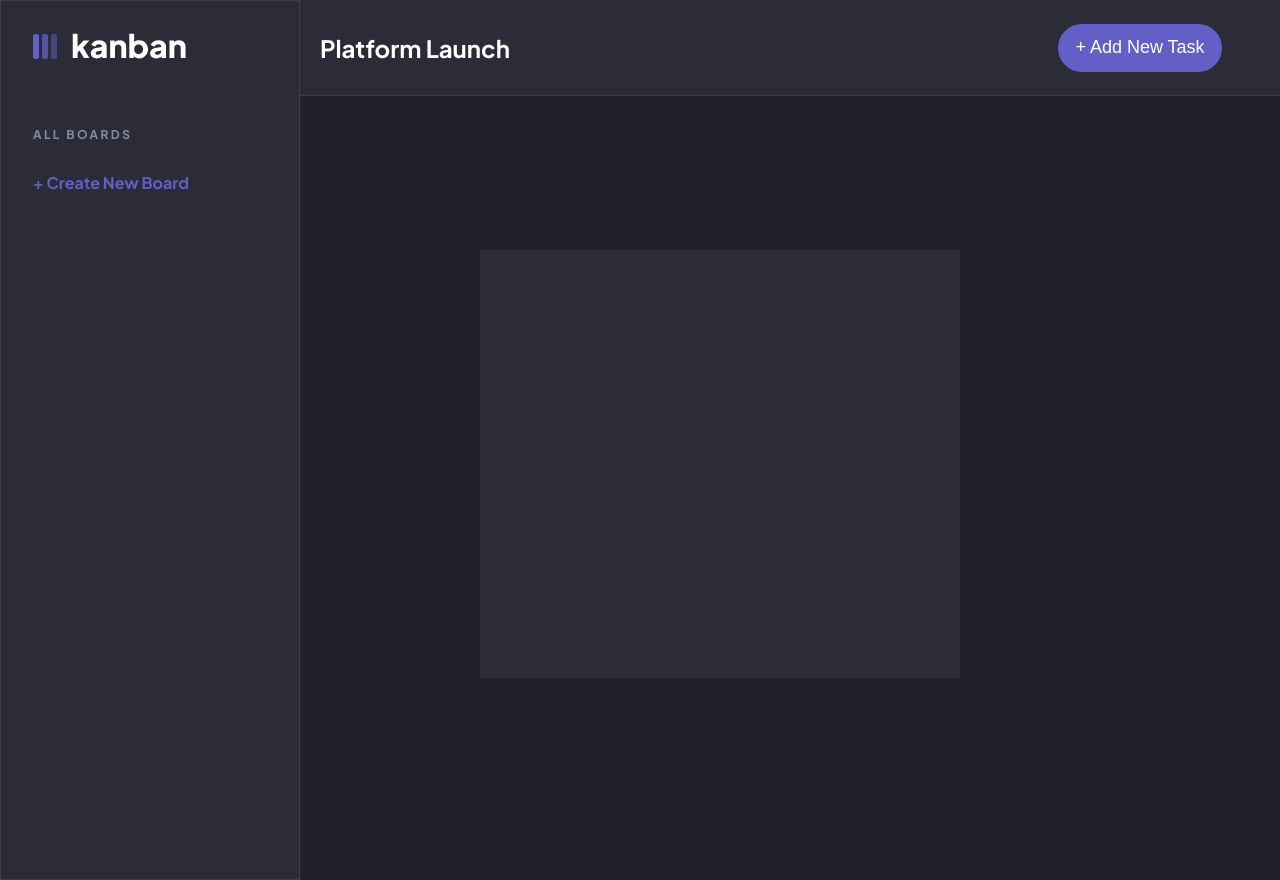
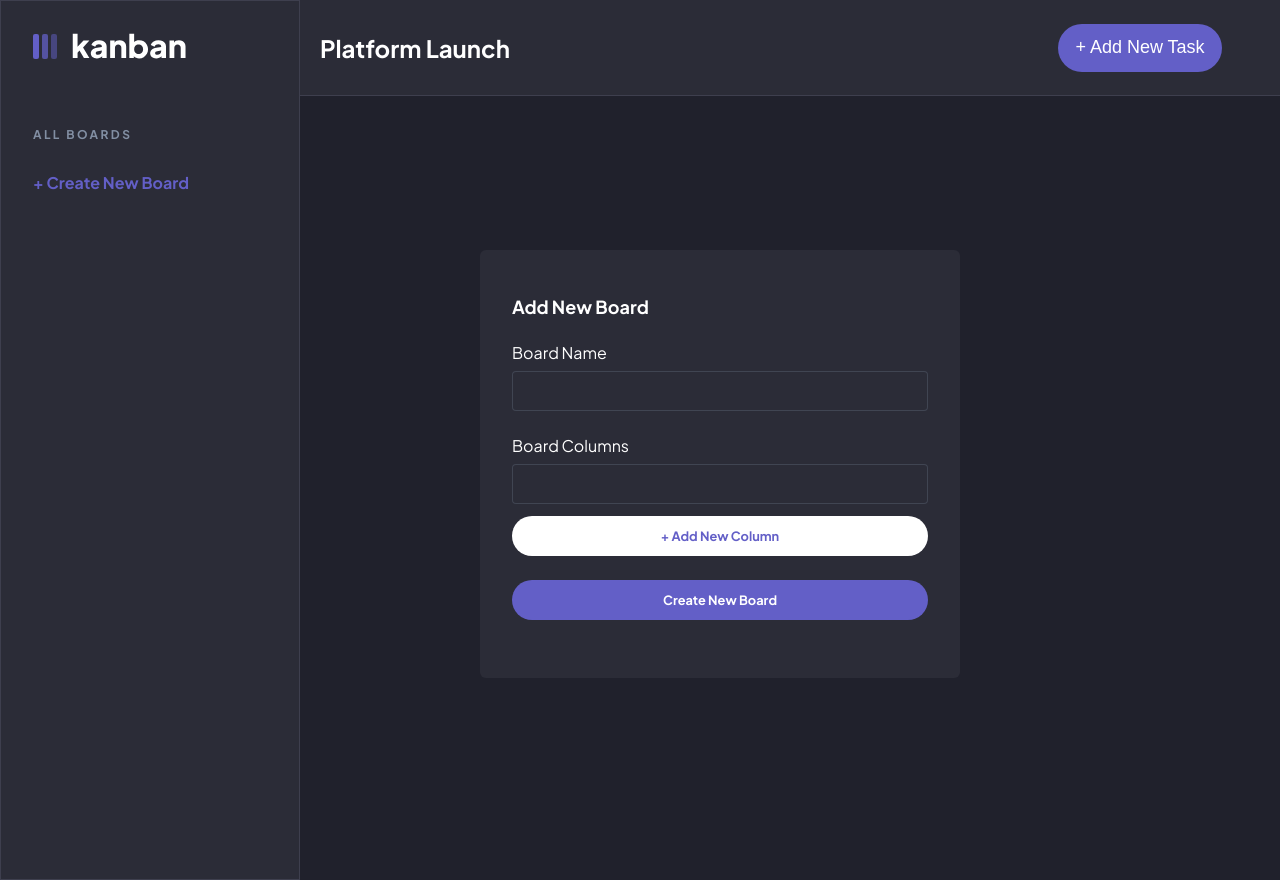
Before and after one commit to oscvrhrr/to-do-app, a website built with webpack: page dist/index.html in a window 1280 px wide. Both pictures are taken after a click on the element "+ Create New Board". Built offline with nearby package versions, Linux system fonts and the light colour scheme.

Commit message:
form styles

```diff
--- a/src/app/board-widgets.js
+++ b/src/app/board-widgets.js
@@ -19,6 +19,35 @@ function widgetContainer() {
 function boardForm() {
   const form = document.createElement('form');
   form.classList.add('form')
+
+  const title = document.createElement('h3');
+  title.innerText = 'Add New Board';
+  form.appendChild(title);
+
+
+  const boardInputLabel = document.createElement('label'),
+  boardNameInput = document.createElement('input');
+  boardInputLabel.innerText = 'Board Name';
+  form.appendChild(boardInputLabel)
+  form.appendChild(boardNameInput)
+
+  const boardColumnLabel = document.createElement('label'),
+  boardColumnInput = document.createElement('input')
+  // boardColumnInput = document.createElement('input');
+
+  boardColumnLabel.innerText = 'Board Columns'
+  form.appendChild(boardColumnLabel)
+  form.appendChild(boardColumnInput)
+
+  const addNewColumnBtn = document.createElement('div'),
+  createNewBoardBtn = document.createElement('div');
+  addNewColumnBtn.innerText = '+ Add New Column'
+  createNewBoardBtn.innerText = 'Create New Board'
+  createNewBoardBtn.classList.add('create-new-board-btn')
+  form.appendChild(addNewColumnBtn)
+  form.appendChild(createNewBoardBtn)
+
+
   document.body.appendChild(form)
 
   return form
@@ -32,7 +61,8 @@ function createNewBoardComponent() {
   const form = boardForm();
 
   button.addEventListener('click', () => {
-    form.style.display = 'block'
+    form.style.display = 'flex'
+
   })
 
 
@@ -40,7 +70,6 @@ function createNewBoardComponent() {
   return button
 }
 
-// boardForm()
 
 
 
--- a/src/sass/style.scss
+++ b/src/sass/style.scss
@@ -30,6 +30,53 @@ body {
     height: 26.8rem;
     background-color: #2B2C37;
     display: none;
+    font-family: 'MyFontNormal';
+    color: #fff;
+    justify-content: center;
+    align-items: start;
+    flex-direction: column;
+    padding: 2rem;
+    border-radius: 6px;
+    h3 {
+        font-size: 1.125rem;
+        font-family: 'MyFontBold';
+    }
+    label {
+        display: block;
+        margin: 1.5rem 0 .5rem 0;
+
+
+    }
+    input {
+        display: block;
+        width: 26rem;
+        height: 2.5rem;
+        background-color: #2B2C37;
+        box-shadow: none;
+        border: 1px solid hsla(216, 15%, 57%, .25);
+        border-radius: 4px;
+        color: #fff;
+        line-height: 23px;
+        font-size: .8rem;
+        padding-left: 1rem;
+    }
+    div {
+        display: flex;
+        justify-content: center;
+        align-items: center;
+        background-color: white;
+        border-radius: 20px;
+        color: #635FC7;
+        height: 2.5rem;
+        width: 26rem;
+        margin: .75rem 0 .75rem;
+        font-size: 0.8rem;
+        font-family: "MyFontBold";
+    }
+    .create-new-board-btn {
+        background-color: #635FC7;
+        color: white;
+    }
 
 }
 
```
Also changed, not shown: dist/bundle.js, dist/index.html.
